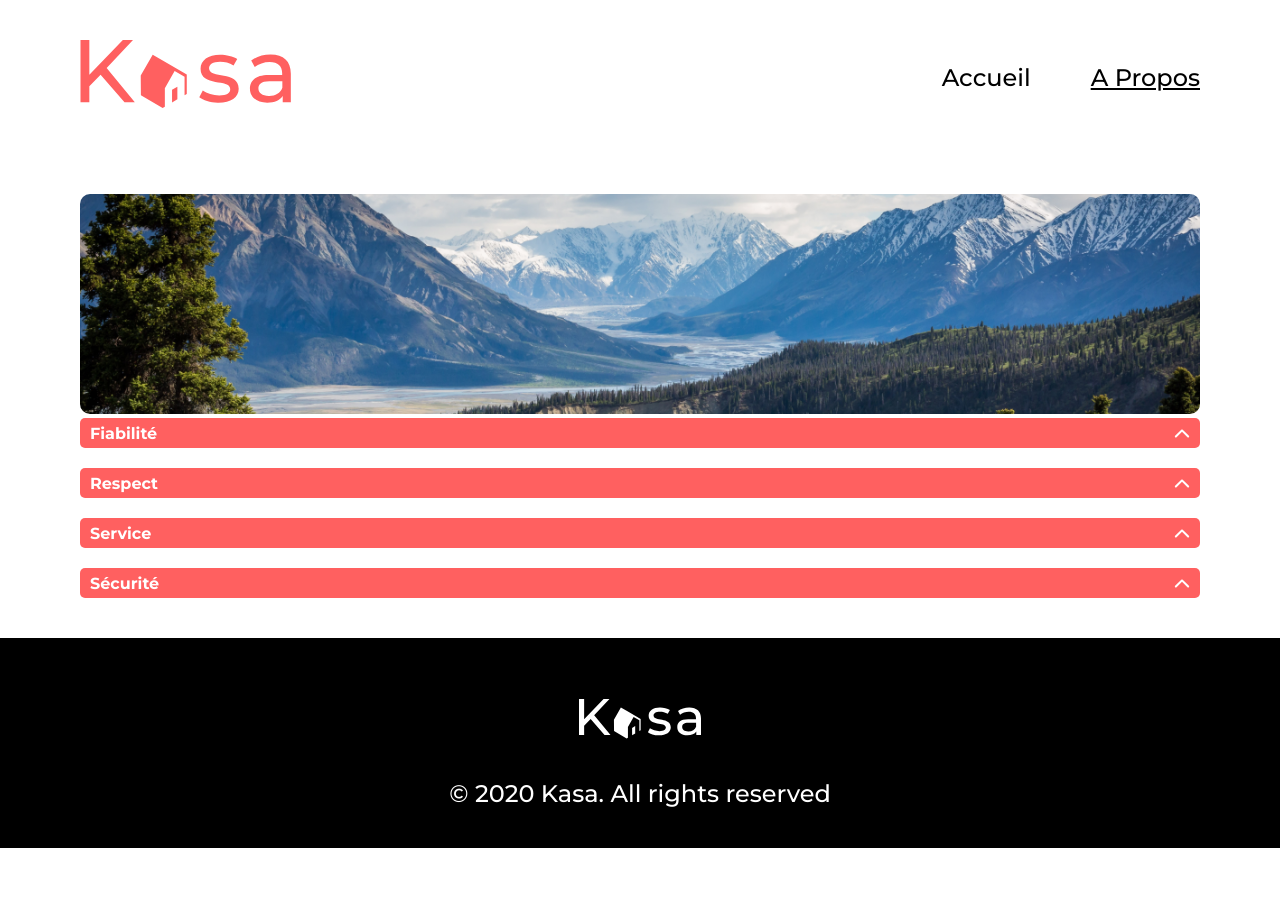
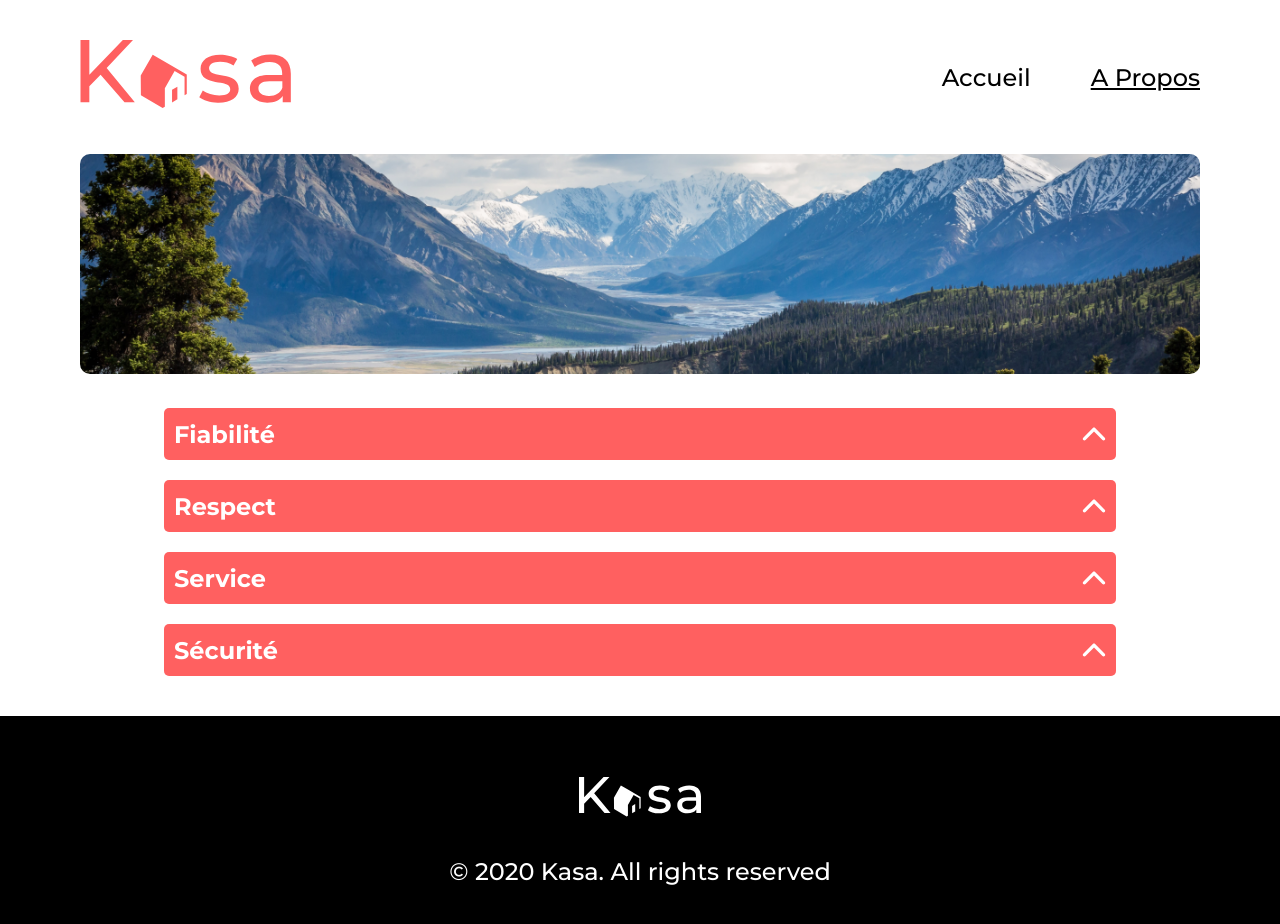
Before and after one commit to Linch022/Projet7-OC, a React (Vite) app in the folder my-react-app/: page /a-propos in a window 1280 px wide. Before the commit the page ends 848 px from the top, so only its background shows below. Built offline with nearby package versions, Linux system fonts and the light colour scheme.

Commit message:
Page about finalisée avec responsive

```diff
--- a/my-react-app/src/components/Collapse.jsx
+++ b/my-react-app/src/components/Collapse.jsx
@@ -11,12 +11,19 @@ function Collapse({ collapseData }) {
     <>
       <div className='collapse-head'>
         <p className='collapse-head__title'>{collapseData.title}</p>
-        <button className='collapse-head__button' onClick={toggleCollapse}>
+        <button
+          className={
+            isOpen
+              ? 'collapse-head__button collapse-head__button--open'
+              : 'collapse-head__button'
+          }
+          onClick={toggleCollapse}
+        >
           <img src={vector} alt='' />
         </button>
       </div>
       {isOpen && (
-        <ul>
+        <ul className='collapse-txt'>
           {collapseData.content.map((item, index) => (
             <li key={index}>{item}</li>
           ))}
--- a/my-react-app/src/pages/About.jsx
+++ b/my-react-app/src/pages/About.jsx
@@ -34,7 +34,7 @@ function About() {
       <Banner bannerImg={bannerImg} />
       <ul className='about-page__collapse-container'>
         {collapsesData.map((item, index) => (
-          <li key={index}>
+          <li key={index} className='collapse-item'>
             <Collapse collapseData={item} />
           </li>
         ))}
--- a/my-react-app/src/styles/components/_collapse.scss
+++ b/my-react-app/src/styles/components/_collapse.scss
@@ -1,4 +1,13 @@
-.collapse-box {
+@use '../abstracts/mixins';
+@use '../abstracts/variables' as variables;
+.collapse-item {
+  display: flex;
+  flex-direction: column;
+  background-color: #f6f6f6;
+  border-top-left-radius: 10px;
+  border-top-right-radius: 10px;
+  border-bottom-right-radius: 5px;
+  border-bottom-left-radius: 5px;
 }
 .collapse-head {
   display: flex;
@@ -9,9 +18,15 @@
   background-color: #ff6060;
   padding: 10px;
   border-radius: 5px;
+  @include mixins.device(tablet) {
+    height: 52px;
+  }
   &__title {
     font-weight: 700;
     color: white;
+    @include mixins.device(tablet) {
+      font-size: 24px;
+    }
   }
   &__button {
     background-color: #ff6060;
@@ -23,6 +38,26 @@
       height: 9px;
       width: 16px;
       transform: rotate(180deg);
+      transition: 0.5s;
+      @include mixins.device(tablet) {
+        width: 24px;
+        height: 14px;
+      }
+    }
+    &--open {
+      img {
+        transform: rotate(0deg);
+      }
     }
   }
 }
+
+.collapse-txt {
+  padding: 15px;
+  font-size: 12px;
+  line-height: 18px;
+  @include mixins.device(tablet) {
+    font-size: 16px;
+    line-height: 24px;
+  }
+}
--- a/my-react-app/src/styles/layout/_body.scss
+++ b/my-react-app/src/styles/layout/_body.scss
@@ -5,6 +5,6 @@ main {
   flex: 1;
   margin: 0 20px;
   @include mixins.device(laptop) {
-    margin: 40px 80px;
+    margin: 0 80px 40px 80px;
   }
 }
--- a/my-react-app/src/styles/layout/_header.scss
+++ b/my-react-app/src/styles/layout/_header.scss
@@ -27,8 +27,10 @@
   &__link {
     font-size: 12px;
     font-weight: 500;
+    text-transform: uppercase;
     @include mixins.device(tablet) {
       font-size: 24px;
+      text-transform: none;
     }
     &--active {
       text-decoration: underline;
--- a/my-react-app/src/styles/pages/_about-page.scss
+++ b/my-react-app/src/styles/pages/_about-page.scss
@@ -1,7 +1,20 @@
+@use '../abstracts/mixins';
+@use '../abstracts/variables' as variables;
+
 .about-page {
+  display: flex;
+  flex-direction: column;
+  gap: 20px;
+  @include mixins.device(tablet) {
+    gap: 30px;
+  }
   &__collapse-container {
     display: flex;
     flex-direction: column;
     gap: 20px;
+    @include mixins.device(tablet) {
+      width: 85%;
+      margin: auto;
+    }
   }
 }
```
